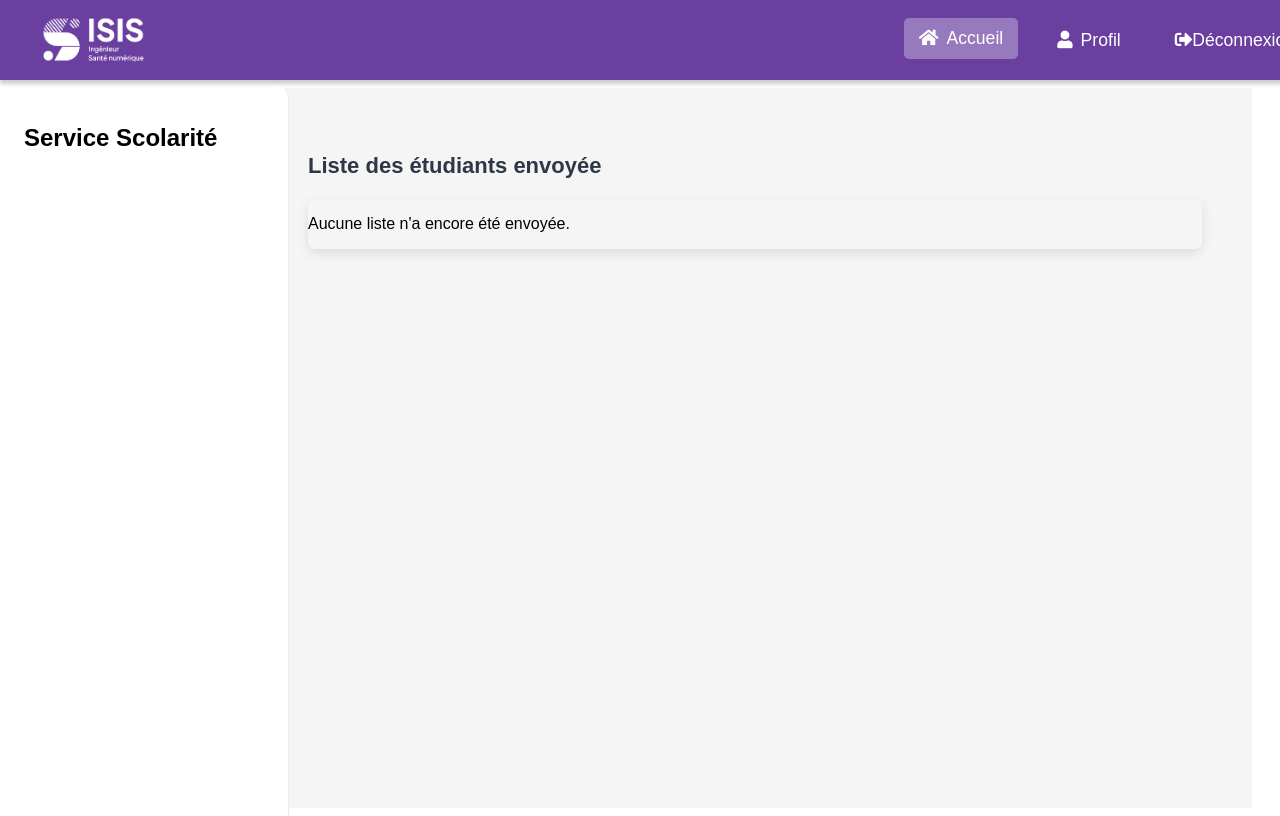
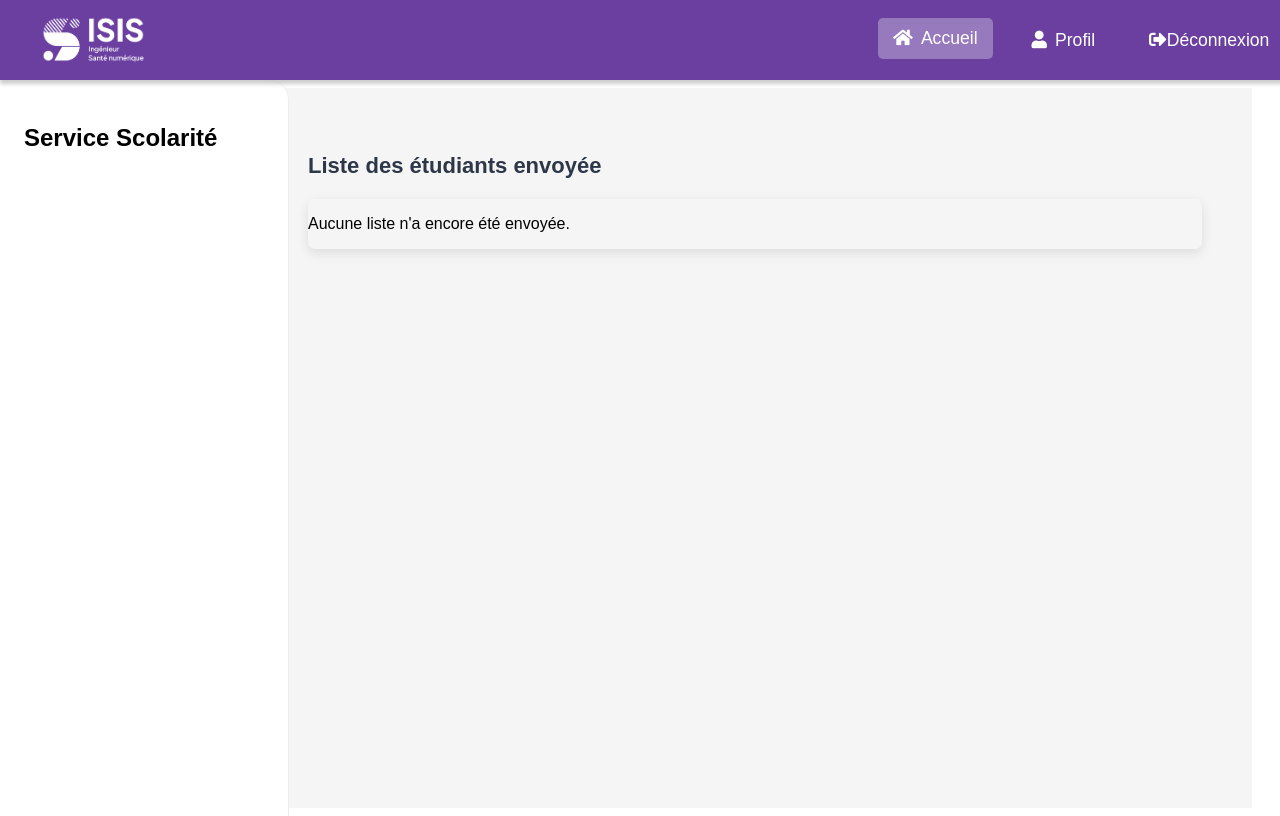
Before and after one commit to Nabilou-Anoir/point-engage, a Vue app in the folder frontend/: page /scolarite/accueil in a window 1280 px wide. Built offline with nearby package versions, Linux system fonts and the light colour scheme.

Commit message:
Modification de la vue

```diff
--- a/frontend/src/components/TopbarScolarite.vue
+++ b/frontend/src/components/TopbarScolarite.vue
@@ -133,7 +133,7 @@ const logout = () => {
   color: #fff;
   box-shadow: 0px 4px 4px rgba(0, 0, 0, 0.2);
   height: 80px;
-  width: 100%;
+  width: 98%;
   position: fixed;
   top: 0;
   left: 0;
```
